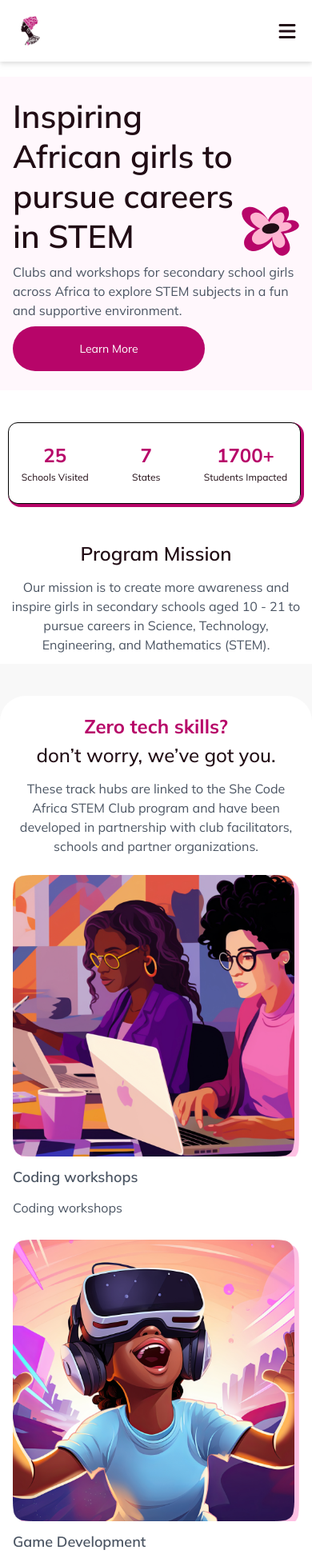
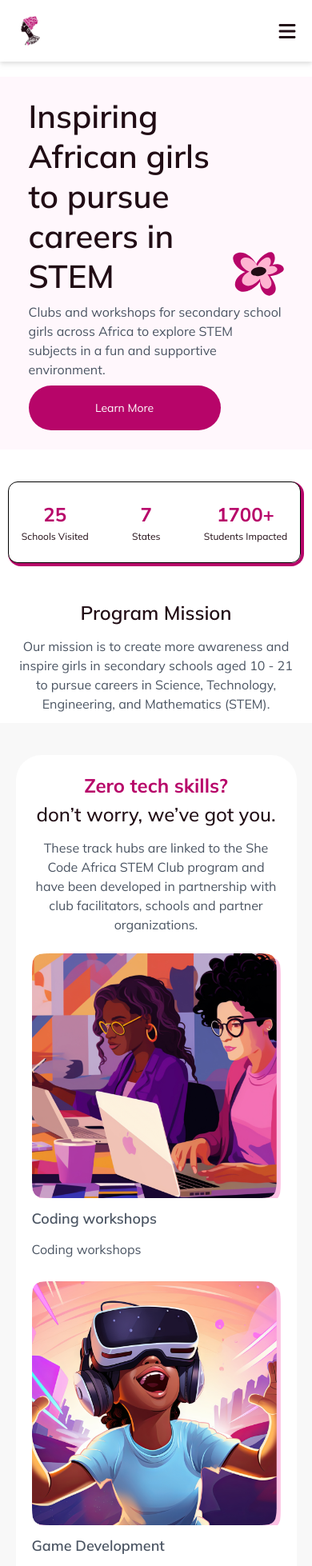
Before and after one commit to she-code-africa/stem-a-girl-fe, a React (Create React App) app: page / in a window 390 px wide. Shown: the top 1958 px of the page at 80% size. Built offline with nearby package versions, Linux system fonts and the light colour scheme.

Commit message:
fix(footer): fix footer issues

```diff
--- a/src/components/faq/index.jsx
+++ b/src/components/faq/index.jsx
@@ -5,9 +5,9 @@ import Accordion from "../accordion";
 const FAQ = () => {
   return (
     <section className="bg-[#F8F8F8] py-6 my-14">
-      <div className="bg-white py-8">
-        <div className="bg-[#F8F8F8] py-16 max-xl:px-4">
-          <div className="container mx-auto grid md:grid-cols-2 gap-4 md:gap-6 lg:gap-4">
+      <div className="py-8">
+        <div className="bg-[#F8F8F8] py-16">
+          <div className="w-[90%] max-w-[1280px] mx-auto grid md:grid-cols-2 gap-4 md:gap-6 lg:gap-4">
             <div className="space-y-10 xl:w-10/12">
               <h2 className="text-[28px] leading-10 md:text-3xl lg:text-[44px] lg:leading-[68px]">
                 <span className="font-bold">
--- a/src/components/footer/index.jsx
+++ b/src/components/footer/index.jsx
@@ -50,6 +50,10 @@ const Footer = () => {
               ))}
             </ul>
 
+            <div className="mt-5">
+              <h3 className="text-base font-normal">
+                Follow Us On Social Media
+              </h3>
               <ul className="mt-5 flex items-center gap-4">
                 <li className="w-[31px] h-[31px] flex items-center justify-center rounded-[50%] bg-black">
                   <Link
@@ -107,6 +111,7 @@ const Footer = () => {
                   </Link>
                 </li>
               </ul>
+            </div>
           </article>
         </div>
       </div>
--- a/src/components/header/index.jsx
+++ b/src/components/header/index.jsx
@@ -5,7 +5,7 @@ import { homeHeroImage } from "../../assets/images";
 const Header = () => {
   return (
     <div className="bg-[#FFF7FC]">
-      <div className="flex py-6 md:py-4 container mx-auto max-md:flex-col justify-between max-xl:px-4">
+      <div className=" w-[90%] max-w-[1280px] flex py-6 md:py-4 container mx-auto max-md:flex-col justify-between max-xl:px-4">
         <div className="max-w-[578px] space-y-2">
           <div className="flex">
             <h1 className="text-[40px] leading-[50px] lg:text-[56px] max-w-[530px] lg:leading-[72.8px] font-semibold">
--- a/src/pages/home/page.jsx
+++ b/src/pages/home/page.jsx
@@ -13,7 +13,7 @@ const HomePage = () => {
     <GlobalLayout>
       <Header />
       <Stats />
-      <section className="max-sm:px-2">
+      <section className="w-[90%] max-w-[1280px] mx-auto">
         <InfoCardHeader
           infoCardHeading="Program Mission"
           infoCardParagraph="Our mission is to create more awareness and inspire girls in secondary
@@ -22,7 +22,7 @@ const HomePage = () => {
         />
       </section>
       <section className="my-3 md:my-20 bg-[#F8F8F8] pt-5 pb-2">
-        <div className="bg-white my-5 pt-5 md:pt-10 lg:pt-14 rounded-[32px] container mx-auto px-4">
+        <div className="bg-white my-5 pt-5 md:pt-10 lg:pt-14 rounded-[32px] w-[90%] max-w-[1280px] mx-auto px-5">
           <h4 className="font-medium text-2xl md:text-3xl lg:text-4xl leading-normal md:leading-normal lg:leading-normal text-center">
             <span className="text-primaryPink font-bold ">
               {" "}
@@ -57,6 +57,7 @@ const HomePage = () => {
         </div>
       </section>
       <ActivitiesSection />
+
       <FAQ />
     </GlobalLayout>
   );
--- a/src/utils/appData.js
+++ b/src/utils/appData.js
@@ -79,15 +79,15 @@ export const aboutUsLinks = [
   },
   {
     pathname: "Code of Conduct",
-    path: "#",
+    path: "https://shecodeafrica.org/code-of-conduct",
   },
   {
     pathname: "Privacy Policy",
-    path: "#",
+    path: "https://shecodeafrica.org/privacy",
   },
   {
     pathname: "Terms and Conditions",
-    path: "#",
+    path: "https://shecodeafrica.org/terms",
   },
 ];
 
@@ -98,18 +98,14 @@ export const communityLinks = [
   },
   {
     pathname: "Contact Us",
-    path: "#",
+    path: "/contact-us",
   },
   {
     pathname: "Join Our Slack Community",
-    path: "#",
+    path: "https://bit.ly/joinshecodeafrica",
   },
   {
     pathname: "Sign Up For Our Newsletter",
-    path: "#",
-  },
-  {
-    pathname: "Follow Us On Social Media",
     path: "#",
   },
 ];
```
Lines whose indentation alone changed are shown as unchanged.
